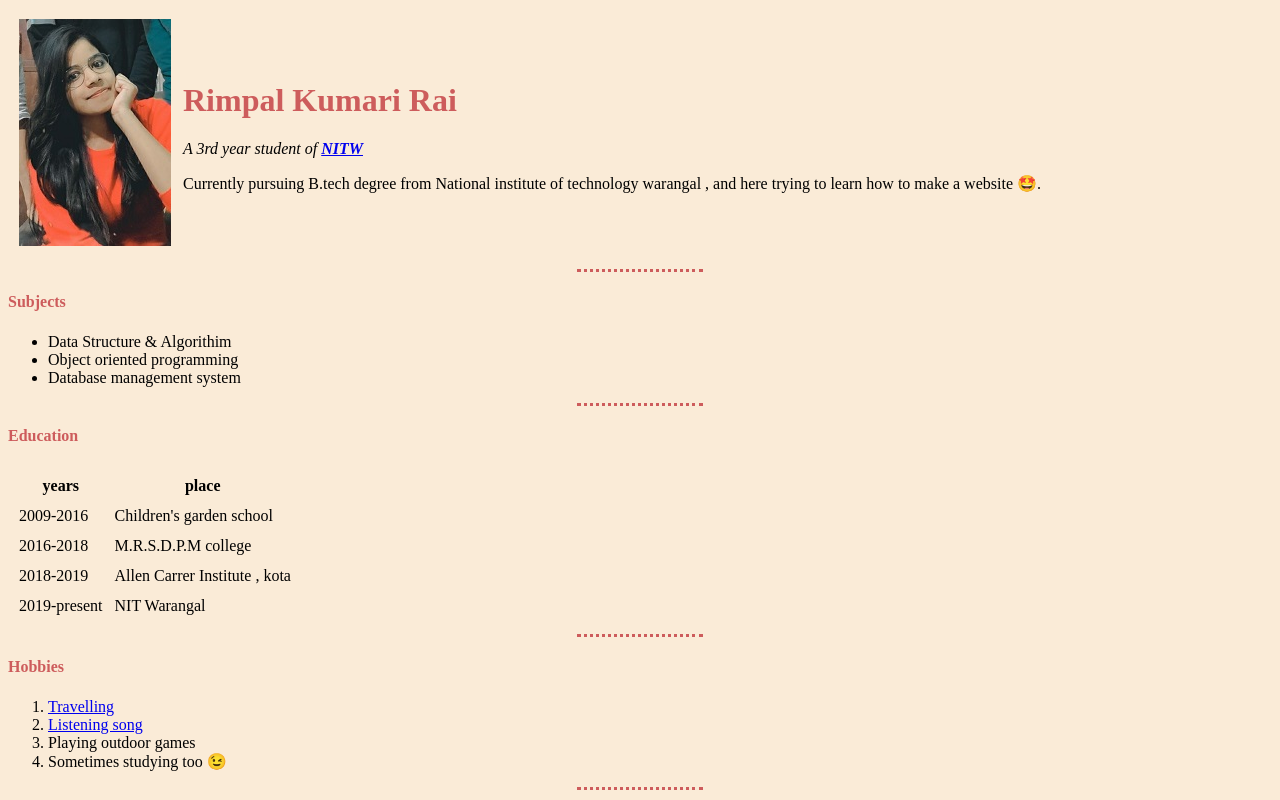
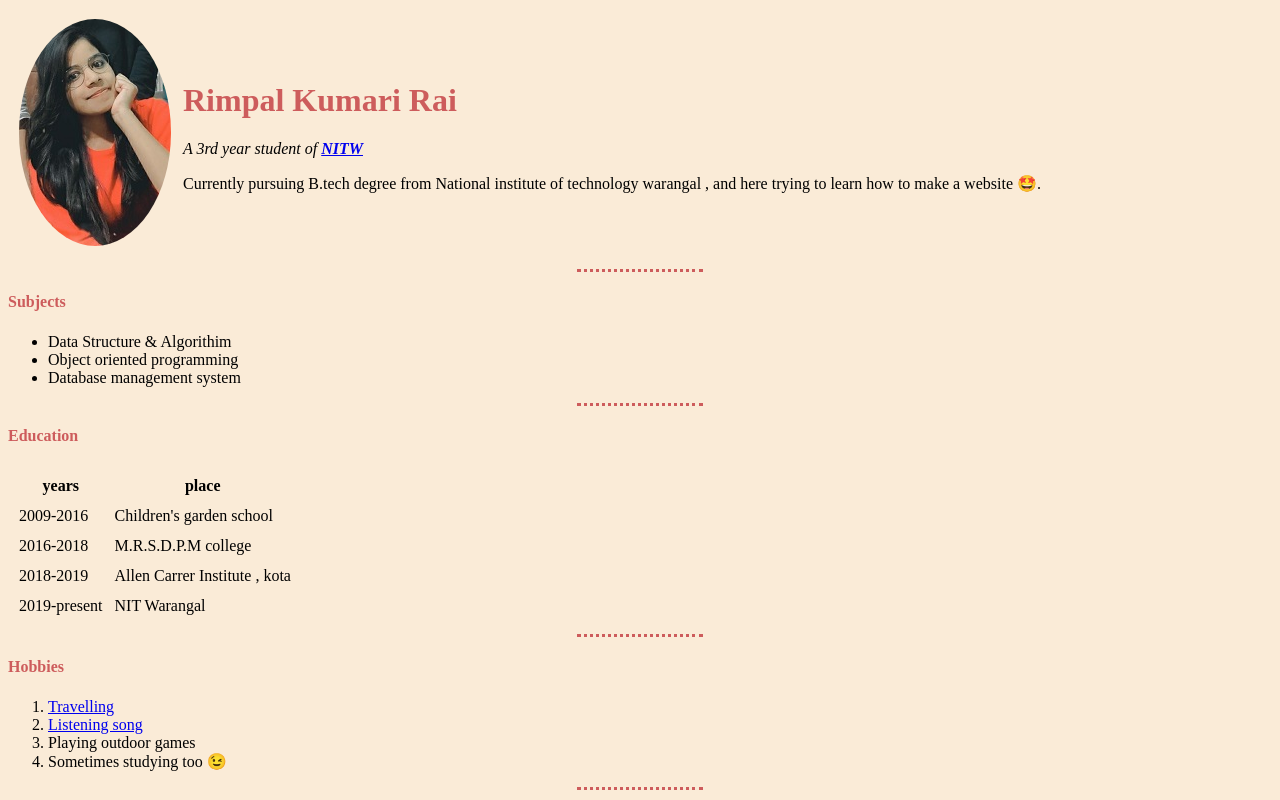
Before and after one commit to rimpal1801/RR-cv, a plain HTML site: page index.html in a window 1280 px wide. Shown: the top 800 px of the page. Drawn offline with Linux system fonts and the light colour scheme.

Commit message:
Update index.html

```diff
--- a/index.html
+++ b/index.html
@@ -23,6 +23,10 @@
     h4{
       color: IndianRed;
     }
+    img {
+    border-radius: 100%;
+    /* background-color: chartreuse; */
+}
   </style>
 </head>
 
```
